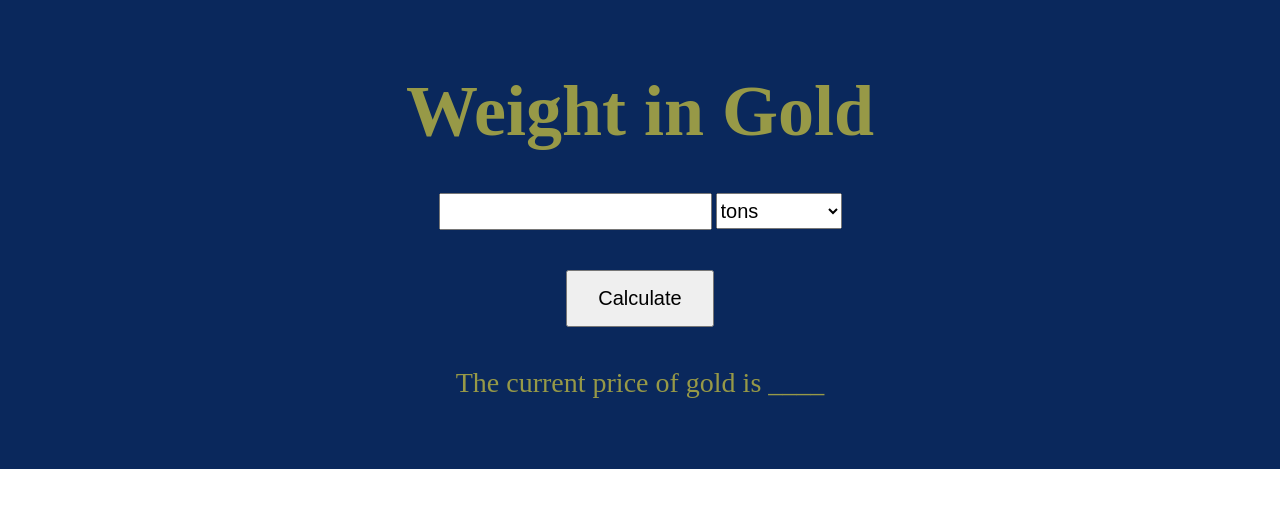
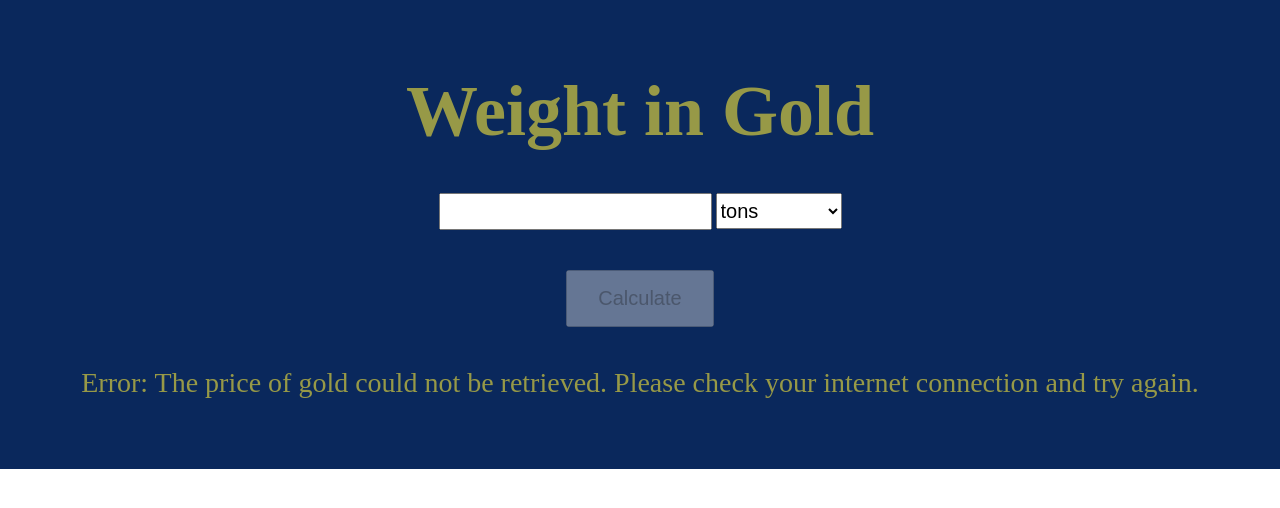
Before and after one commit to flame4276/weight-in-gold, a Django app: page /gold/ in a window 1280 px wide. Shown: the top 508 px of the page. Run offline with Django 4.2, Linux system fonts and the light colour scheme.

Commit message:
Did implementation of SPA

```diff
--- /dev/null
+++ b/gold/static/gold/script.js
@@ -0,0 +1,66 @@
+let init = async () => {
+    document.querySelector('#calculate').disabled = true;
+    try {
+        let priceData = await (await fetch('https://data.nasdaq.com/api/v3/datasets/LBMA/GOLD/data.json?api_key=dcadzC6yKsf_i8cHp6M6&limit=1')).json();
+        goldPrice = priceData.dataset_data.data[0][2];
+        document.querySelector('#gold-info').textContent = `The current price of gold is $${goldPrice}`;
+        document.querySelector('#calculate').disabled = false;
+    } catch {
+        document.querySelector('#gold-info').textContent = 'Error: The price of gold could not be retrieved. Please check your internet connection and try again.';
+        goldPrice = -1;
+    }
+}
+
+
+let createDiv = (message) => {
+    let div = document.createElement('div');
+    div.classList.add('weight-info');
+    div.addEventListener('click', event => event.currentTarget.remove());
+
+    let messageP = document.createElement('p');
+    messageP.textContent = message;
+    messageP.classList.add('message');
+    div.appendChild(messageP);
+
+    let timestampP = document.createElement('p');
+    timestampP.textContent = Date();
+    timestampP.classList.add('timestamp');
+    div.appendChild(timestampP);
+
+    return div;
+}
+
+let insertDiv = (div) => {
+    document.body.insertBefore(div, document.querySelector('#infobar').nextElementSibling);
+}
+
+let calculate = async (event) => {
+    if (goldPrice == -1) {
+        let div = createDiv('Error: The price of gold has not been retrieved. Please don\'t mess with my site. It should work as is.');
+        div.classList.add('error');
+        insertDiv(div);
+        return;
+    }
+
+    let weight = Number(document.querySelector('#weight').value);
+    if (Number.isNaN(weight)) {
+        let div = createDiv('Error: Please enter a number for the weight. Please don\'t mess with my site. It should work as is.');
+        div.classList.add('error');
+        insertDiv(div);
+        return;
+    }
+    let unit = document.querySelector('#unit').value;
+
+    try {
+        let response = await (await fetch(`${window.origin}/unitconv/convert?from=${unit}&to=t_oz&value=${weight}`)).json();
+        div = createDiv(`The value of your weight in gold is ${response.value*goldPrice}`);
+        insertDiv(div);
+    } catch {
+        let div = createDiv('Error: Weight could not be converted. Please check your internet connection and try again.');
+        div.classList.add('error');
+        insertDiv(div);
+    }
+}
+
+init();
+document.querySelector('#calculate').addEventListener('click', calculate);
--- a/gold/static/gold/style.css
+++ b/gold/static/gold/style.css
@@ -47,9 +47,21 @@
 .weight-info {
     background-color: #0a285c;
     color: #979947;
-    margin: 10px 100px;
+    margin: 10px 25px;
 
     display: flex;
     flex-direction: column;
     align-items: center;
 }
+
+.timestamp {
+    font-size: 12px;
+}
+
+.message {
+    font-size: 24px;
+}
+
+.error {
+    color: #ff2018b4;
+}
--- a/gold/templates/gold/gold.html
+++ b/gold/templates/gold/gold.html
@@ -23,11 +23,12 @@
             </div>
 
             <div class="infobar-item">
-                <button id="calculate" class="text-item">Calculate</button>
+                <button id="calculate" class="text-item" disabled>Calculate</button>
             </div>
 
-            <p id="gold-info" class="infobar-item">The current price of gold is ____</p>
+            <p id="gold-info" class="infobar-item">Please wait while the price of gold is retrieved</p>
         </div>
 
+        <script src="{% static 'gold/script.js' %}"></script>
     </body>
 </html>
```
